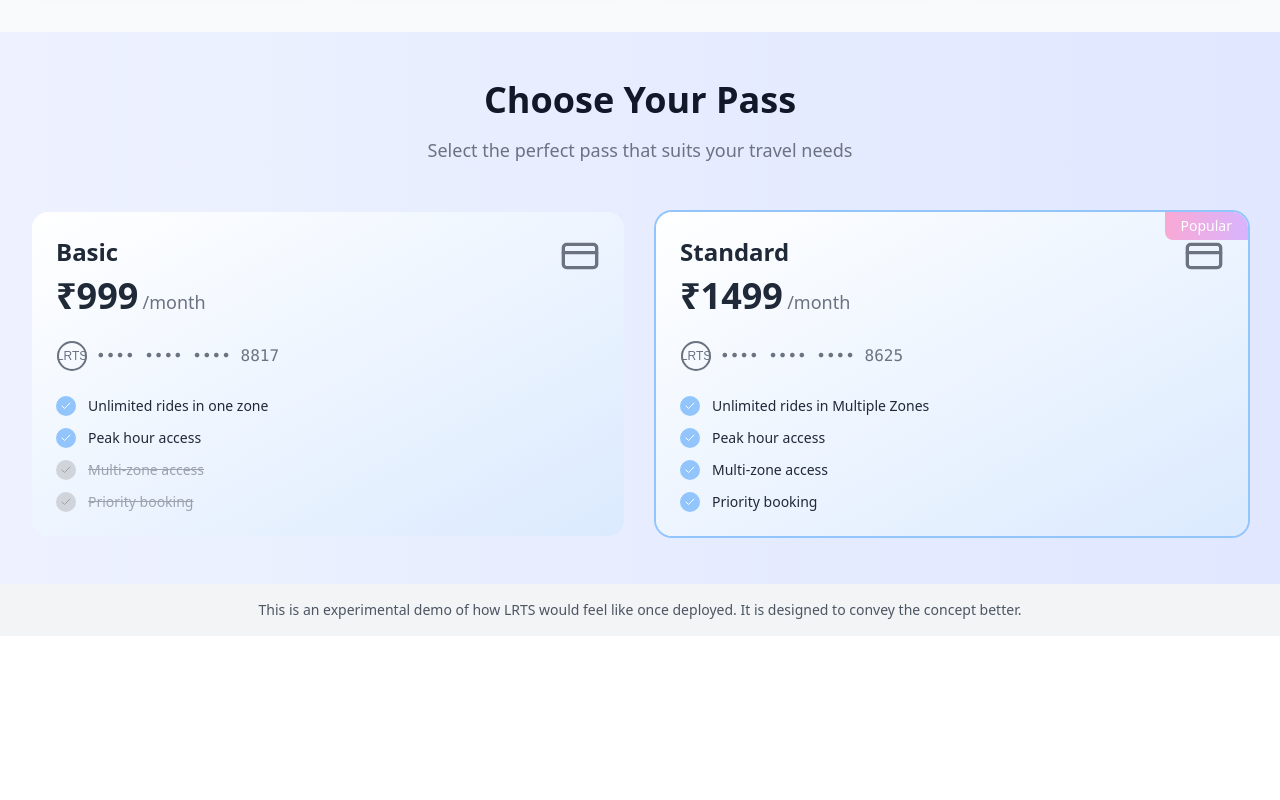
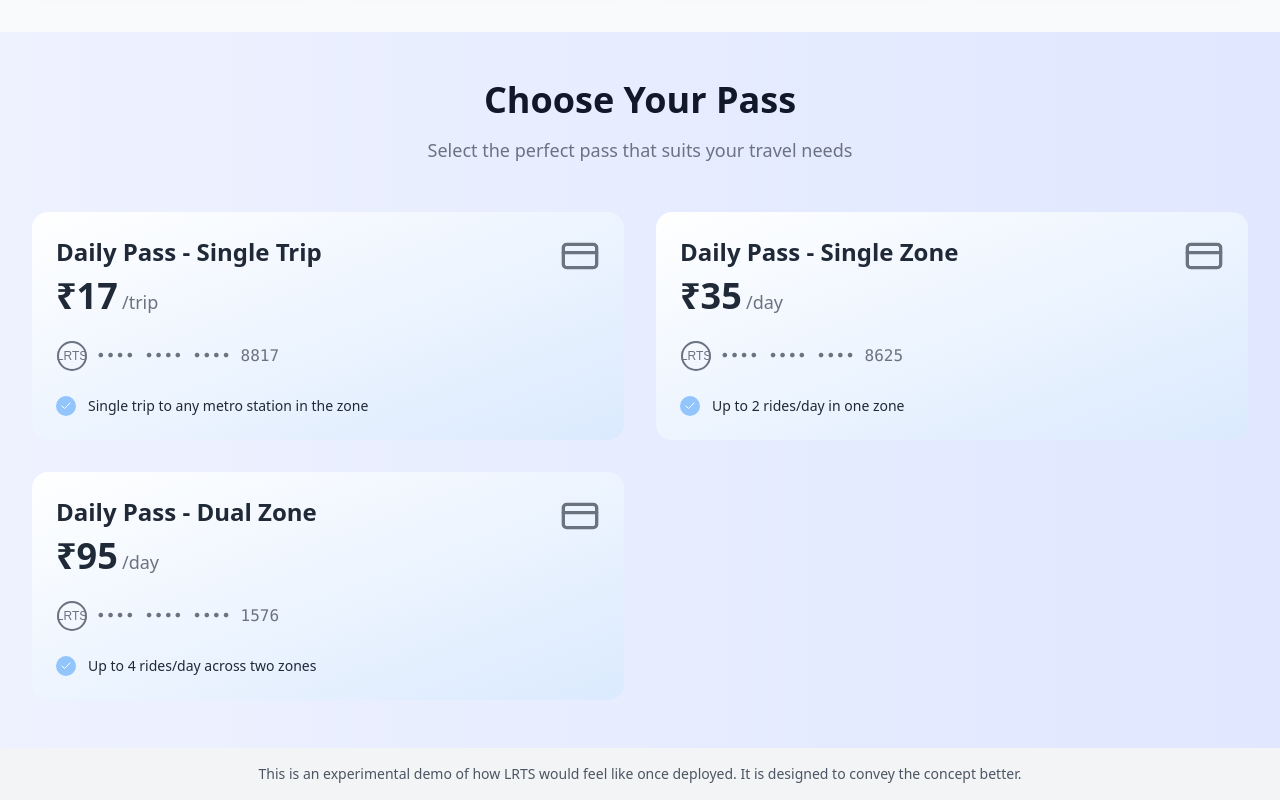
Before and after one commit to Himanshu762/Lrts-revamped, a React (Vite) app: page / in a window 1280 px wide. Shown: the part 1106-1906 px from the top of the page. Before the commit the page ends 1742 px from the top, so only its background shows below. Built offline with nearby package versions, Linux system fonts and the light colour scheme; no server answers.

Commit message:
updated pass

```diff
--- a/src/App.tsx
+++ b/src/App.tsx
@@ -48,27 +48,28 @@ const DarkModeProvider: React.FC<{ children: React.ReactNode }> = ({ children })
 function HomePage() {
   const passes = [
     {
-      title: 'Basic',
-      price: '999',
-      duration: 'month',
+      title: 'Daily Pass - Single Trip',
+      price: '17',
+      duration: 'trip',
       features: [
-        { text: 'Unlimited rides in one zone', included: true },
-        { text: 'Peak hour access', included: true },
-        { text: 'Multi-zone access', included: false },
-        { text: 'Priority booking', included: false },
+        { text: 'Single trip to any metro station in the zone', included: true },
       ],
     },
     {
-      title: 'Standard',
-      price: '1499',
-      duration: 'month',
+      title: 'Daily Pass - Single Zone',
+      price: '35',
+      duration: 'day',
       features: [
-        { text: 'Unlimited rides in Multiple Zones', included: true },
-        { text: 'Peak hour access', included: true },
-        { text: 'Multi-zone access', included: true },
-        { text: 'Priority booking', included: true },
+        { text: 'Up to 2 rides/day in one zone', included: true },
       ],
-      popular: true,
+    },
+    {
+      title: 'Daily Pass - Dual Zone',
+      price: '95',
+      duration: 'day',
+      features: [
+        { text: 'Up to 4 rides/day across two zones', included: true },
+      ],
     },
   ];
 
--- a/src/components/modals/BuyAnotherPassModal.tsx
+++ b/src/components/modals/BuyAnotherPassModal.tsx
@@ -4,27 +4,28 @@ import ZoneSelectionModal from '../modals/ZoneSelectionModal';
 
 const passes = [
   {
-    title: 'Basic',
-    price: '999',
-    duration: 'month',
+    title: 'Daily Pass - Single Trip',
+    price: '17',
+    duration: 'trip',
     features: [
-      { text: 'Unlimited rides in one zone', included: true },
-      { text: 'Peak hour access', included: true },
-      { text: 'Multi-zone access', included: false },
-      { text: 'Priority booking', included: false },
+      { text: 'Single trip to any metro station in the zone', included: true },
     ],
   },
   {
-    title: 'Standard',
-    price: '1499',
-    duration: 'month',
+    title: 'Daily Pass - Single Zone',
+    price: '35',
+    duration: 'day',
     features: [
-      { text: 'Unlimited rides in Multiple Zones', included: true },
-      { text: 'Peak hour access', included: true },
-      { text: 'Multi-zone access', included: true },
-      { text: 'Priority booking', included: true },
+      { text: 'Up to 2 rides/day in one zone', included: true },
     ],
-    popular: true,
+  },
+  {
+    title: 'Daily Pass - Dual Zone',
+    price: '95',
+    duration: 'day',
+    features: [
+      { text: 'Up to 4 rides/day across two zones', included: true },
+    ],
   },
 ];
 
--- a/src/pages/PassesPage.tsx
+++ b/src/pages/PassesPage.tsx
@@ -13,27 +13,28 @@ const supabase = createClient(
 
 const passes = [
   {
-    title: "Basic",
-    price: "999",
-    duration: "month",
+    title: "Daily Pass - Single Trip",
+    price: "17",
+    duration: "trip",
     features: [
-      { text: "Unlimited rides in one zone", included: true },
-      { text: "Peak hour access", included: true },
-      { text: "Multi-zone access", included: false },
-      { text: "Priority booking", included: false },
+      { text: "Single trip to any metro station in the zone", included: true },
     ],
   },
   {
-    title: "Standard",
-    price: "1499",
-    duration: "month",
+    title: "Daily Pass - Single Zone",
+    price: "35",
+    duration: "day",
     features: [
-      { text: "Unlimited rides in Multiple Zones", included: true },
-      { text: "Peak hour access", included: true },
-      { text: "Multi-zone access", included: true },
-      { text: "Priority booking", included: true },
+      { text: "Up to 2 rides/day in one zone", included: true },
     ],
-    popular: true,
+  },
+  {
+    title: "Daily Pass - Dual Zone",
+    price: "95",
+    duration: "day",
+    features: [
+      { text: "Up to 4 rides/day across two zones", included: true },
+    ],
   },
 ];
 
```
